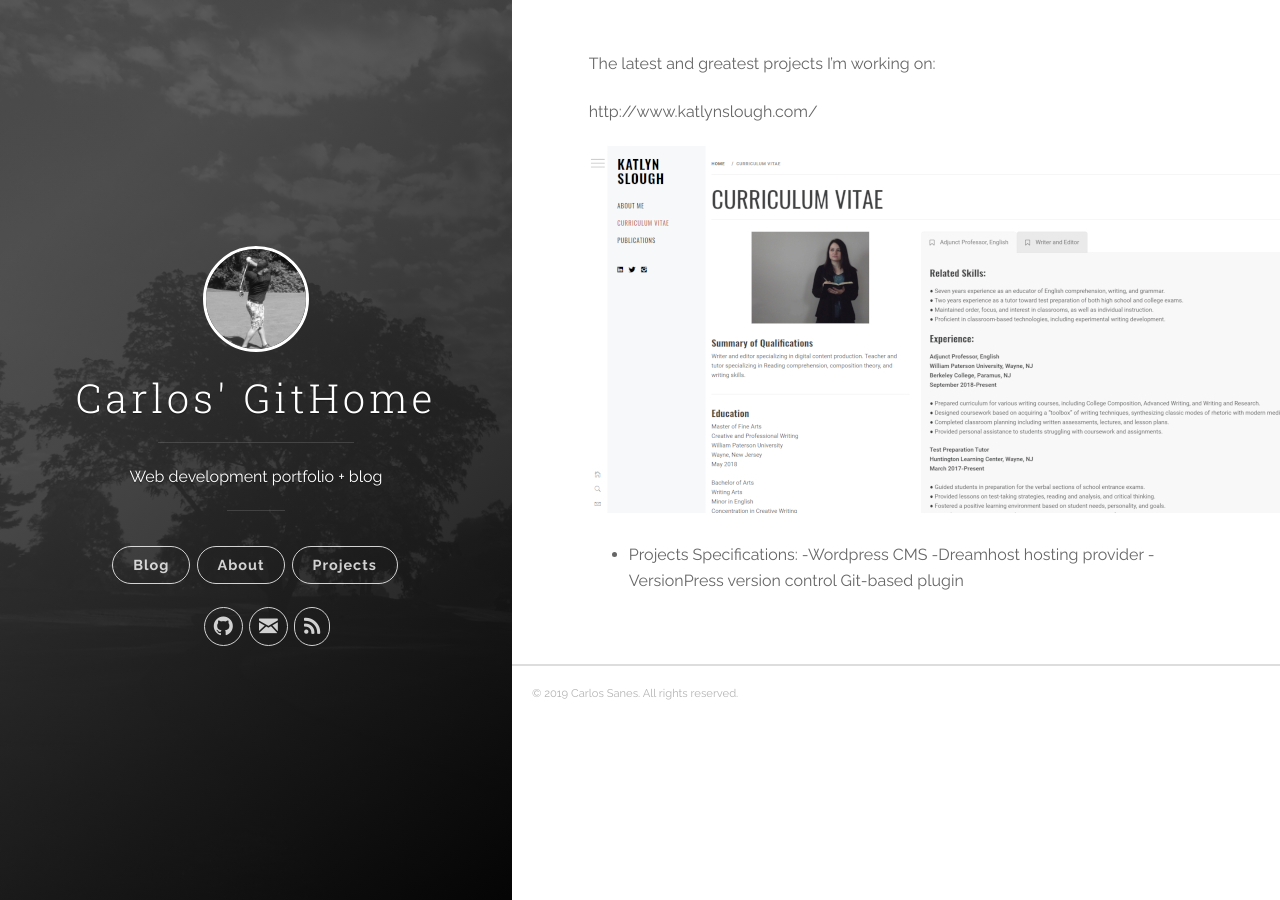
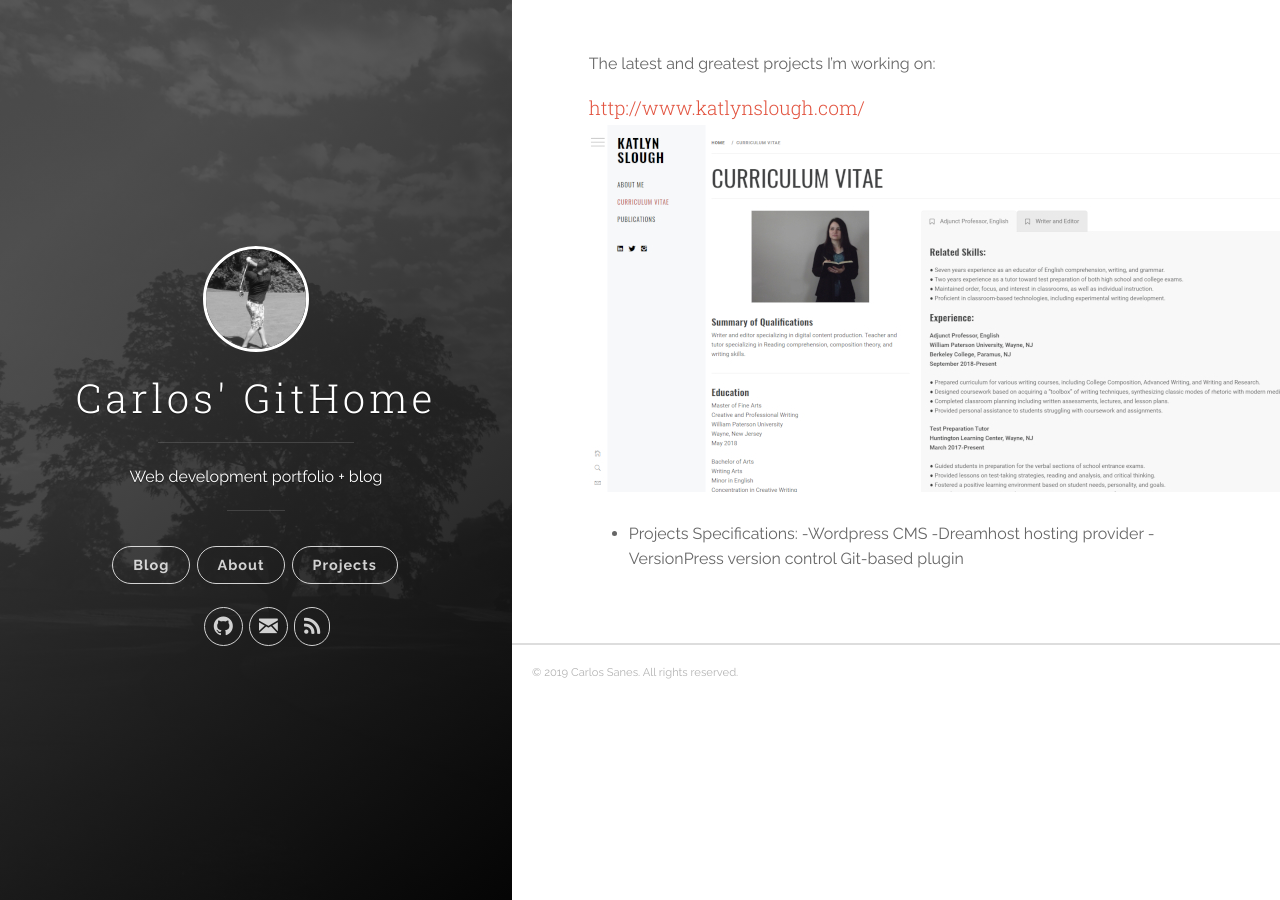
Before and after one commit to csanes/csanes.github.io, a Jekyll site: the page built from projects.md, in a window 1280 px wide. Built offline with Jekyll 4.4.1, drawn with Linux system fonts in a browser that asks for light colours.

Commit message:
Header atx-tag for url proj title

```diff
--- a/projects.md
+++ b/projects.md
@@ -6,7 +6,7 @@ permalink: /projects/
 
 The latest and greatest projects I'm working on:
 
-http://www.katlynslough.com/
+#### <http://www.katlynslough.com/>
 
 ![Katlynslough.com]({{ site.baseurl }}/images/kat-slough-site.jpg "Katlynslough.com")
 
```
